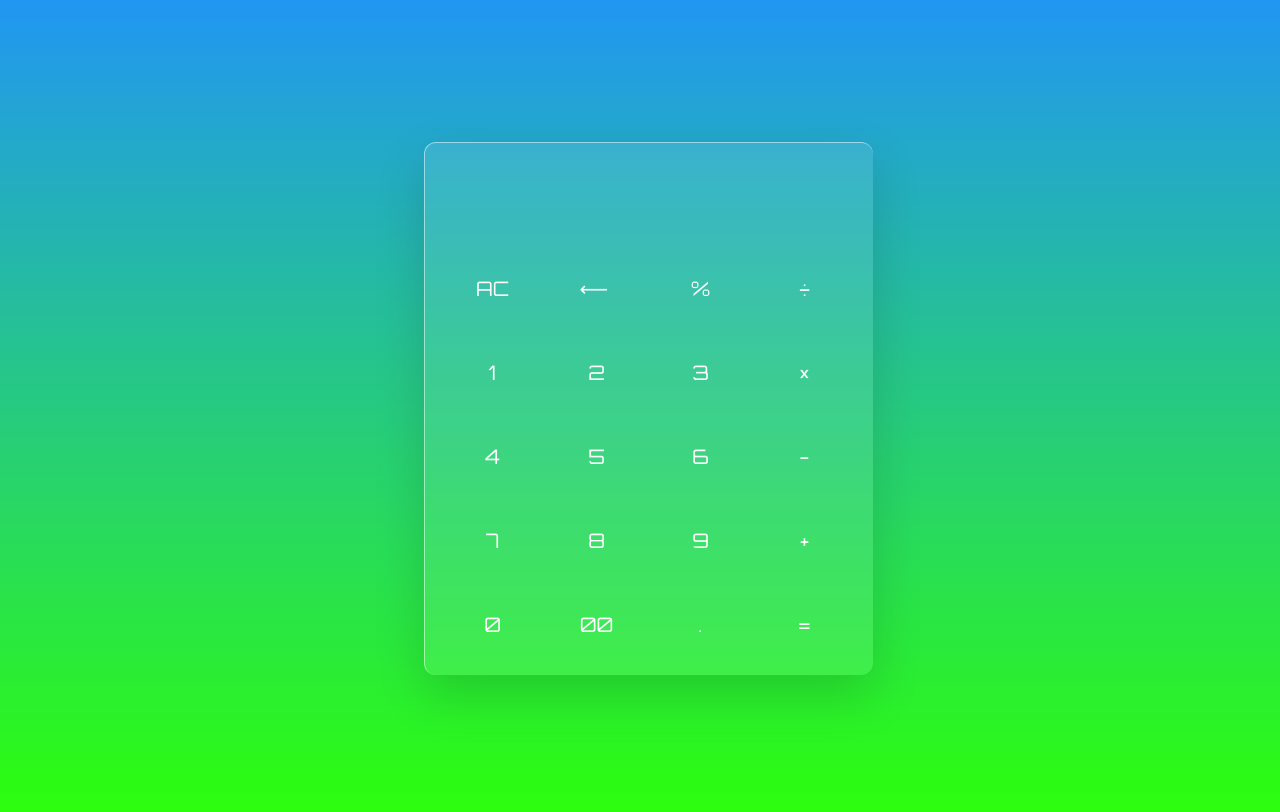
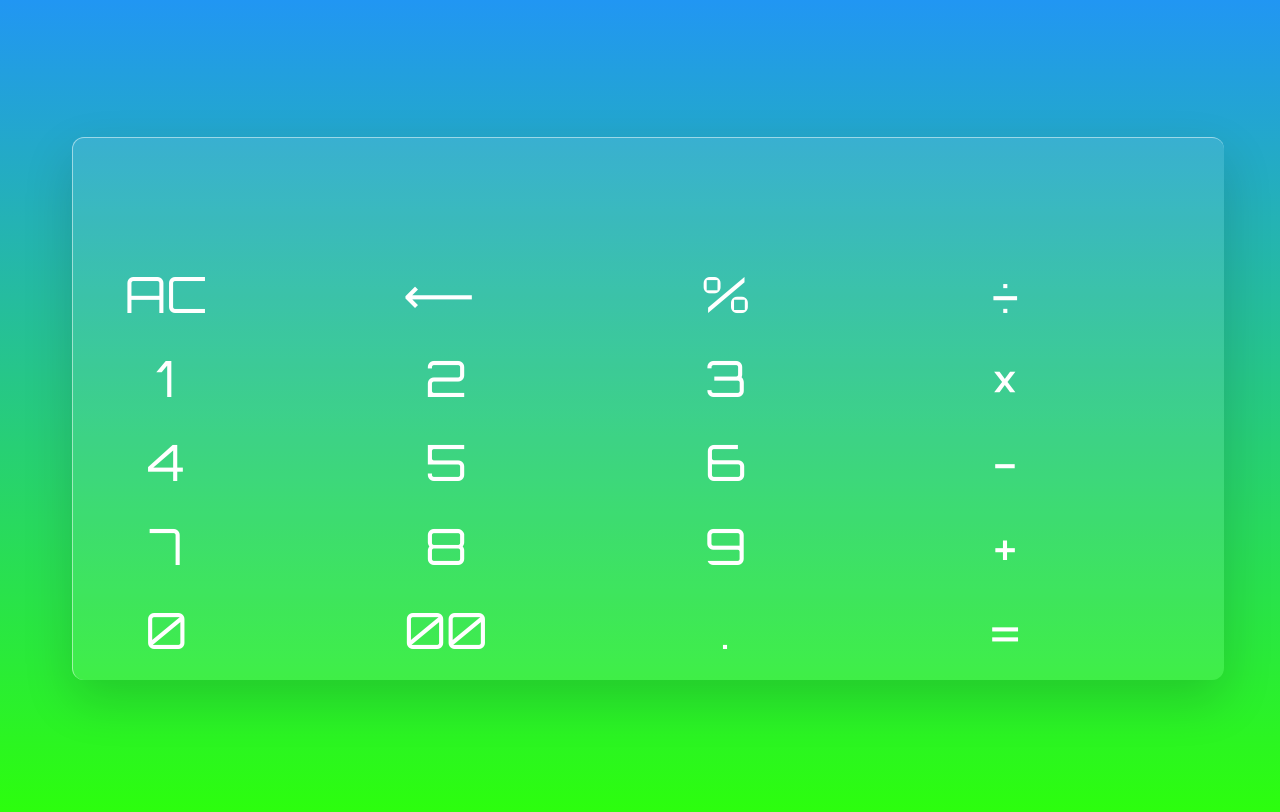
Before and after one commit to shehzansk/calculator, a plain HTML site: page index.html in a window 1280 px wide. Drawn offline with Linux system fonts and the light colour scheme.

Commit message:
Update style.css

```diff
--- a/style.css
+++ b/style.css
@@ -71,3 +71,22 @@ body
 {
     background: rgba(255, 255, 255, 0.1);
   }
+
+@media (min-height: 750px){
+
+  .calculator
+{
+    height: 65vh;
+    width: 90vw;
+}
+.display-box
+  {
+    height: 80px;
+    font-size: 65px;
+  }
+.calculator input[type="button"]
+{
+    margin-left: 25px;
+    font-size: 50px;
+  }
+}
```
